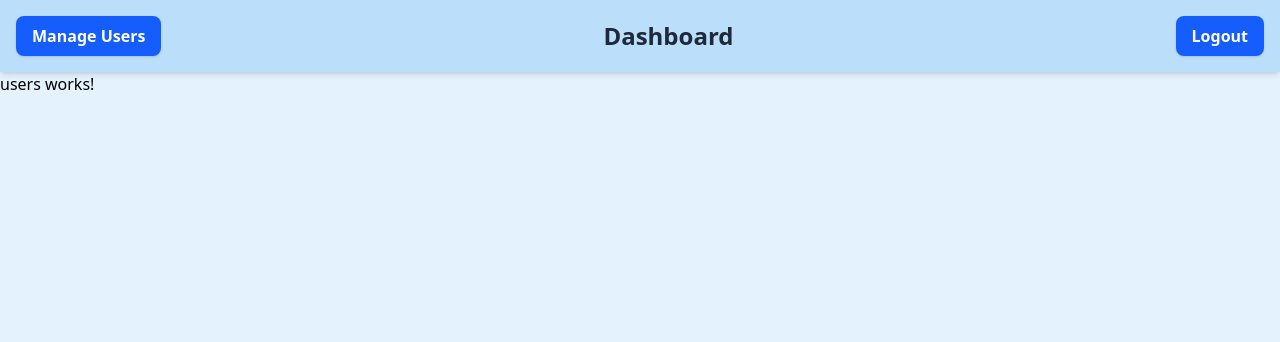
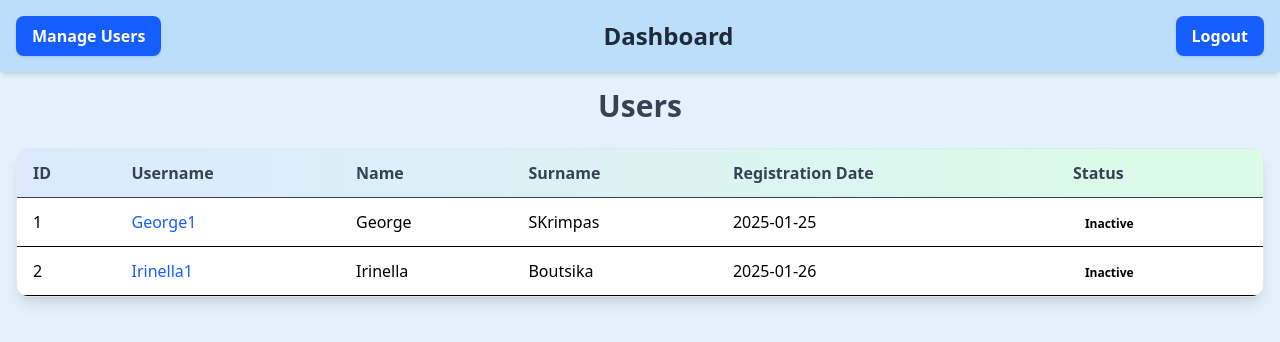
Before and after one commit to 3vilBonobo/task-managment-app-agri, an Angular app: page /dashboard/dashboard/users in a window 1280 px wide. Shown: the top 342 px of the page. Built offline with nearby package versions, Linux system fonts and the light colour scheme; data requests are answered from the project's data file.

Commit message:
add users component functionality

```diff
--- a/src/app/features/users/users.component.html
+++ b/src/app/features/users/users.component.html
@@ -1 +1,42 @@
-<p>users works!</p>
+<div class="container mx-auto p-4">
+    <h1 class="text-3xl font-bold text-gray-700 text-center mb-6">Users</h1>
+
+    <div class="overflow-x-auto shadow-lg rounded-xl border border-gray-200">
+        <table class="w-full border-collapse bg-white rounded-xl">
+            <thead class="bg-gradient-to-r from-blue-100 to-green-100">
+                <tr class="text-gray-700 text-sm md:text-base">
+                    <th class="px-4 py-3 text-left border-b">ID</th>
+                    <th class="px-4 py-3 text-left border-b">Username</th>
+                    <th class="px-4 py-3 text-left border-b">Name</th>
+                    <th class="px-4 py-3 text-left border-b hidden md:table-cell">Surname</th>
+                    <th class="px-4 py-3 text-left border-b hidden lg:table-cell">Registration Date</th>
+                    <th class="px-4 py-3 text-left border-b">Status</th>
+                </tr>
+            </thead>
+            <tbody>
+                @for (user of users(); track user.username){
+                <tr class="border-b hover:bg-blue-50 transition duration-200">
+                    <td class="px-4 py-3">{{ user.id }}</td>
+                    <td class="px-4 py-3 font-medium text-blue-600">{{ user.username }}</td>
+                    <td class="px-4 py-3">{{ user.name }}</td>
+                    <td class="px-4 py-3 hidden md:table-cell">{{ user.surname }}</td>
+                    <td class="px-4 py-3 hidden lg:table-cell">{{ user.registrationDate | date:'yyyy-MM-dd' }}</td>
+                    <td class="px-4 py-3">
+                        <span class="px-3 py-1 rounded-lg text-xs font-semibold" [class.bg-green-100]="user.isActive"
+                            [class.text-green-700]="user.isActive" [class.bg-red-100]="!user.isActive"
+                            [class.text-red-700]="!user.isActive">
+                            {{ user.isActive ? 'Active' : 'Inactive' }}
+                        </span>
+                    </td>
+                </tr>
+                }
+
+                @empty{ <tr>
+                    <td colspan="6" class="px-4 py-3 text-center text-gray-500">There are no users.</td>
+                </tr>}
+
+
+            </tbody>
+        </table>
+    </div>
+</div>
--- a/src/app/features/users/users.component.ts
+++ b/src/app/features/users/users.component.ts
@@ -1,11 +1,30 @@
-import { Component } from '@angular/core';
+import { HttpClient } from '@angular/common/http';
+import { Component, inject, signal } from '@angular/core';
+import { CommonModule } from '@angular/common';
 
 @Component({
   selector: 'app-users',
-  imports: [],
+  imports: [CommonModule],
   templateUrl: './users.component.html',
-  styleUrl: './users.component.css'
+  styleUrls: ['./users.component.css'],
 })
 export class UsersComponent {
+  private http = inject(HttpClient);
 
+  // Create a signal to store users data
+  users = signal<any[]>([]);
+
+  constructor() {
+    // Fetch data from the mock server
+    this.http.get<any[]>('http://localhost:3000/users').subscribe({
+      next: (data) => {
+        // Set the data to the signal
+        this.users.set(data);
+        console.log(data); // Log the fetched data for testing
+      },
+      error: (err) => {
+        console.error('Error fetching users:', err);
+      },
+    });
+  }
 }
```
